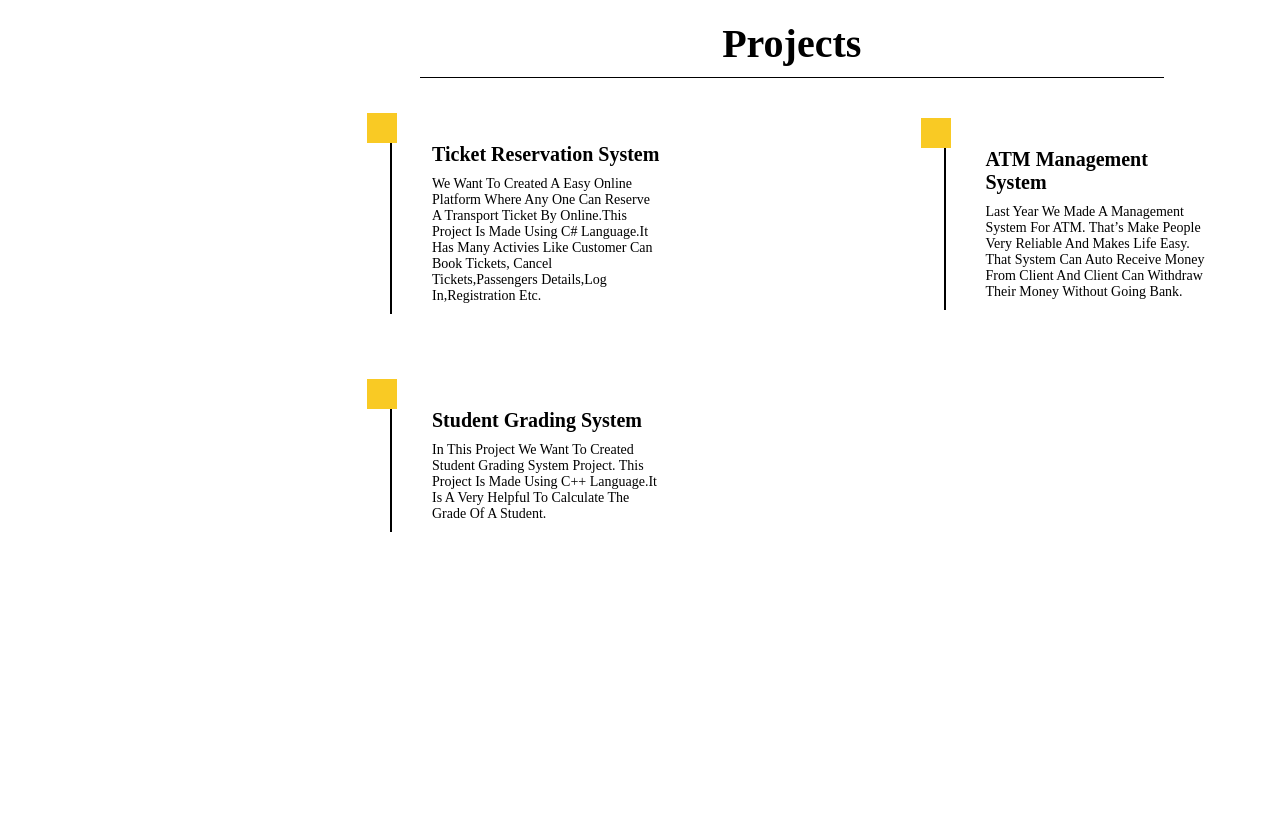
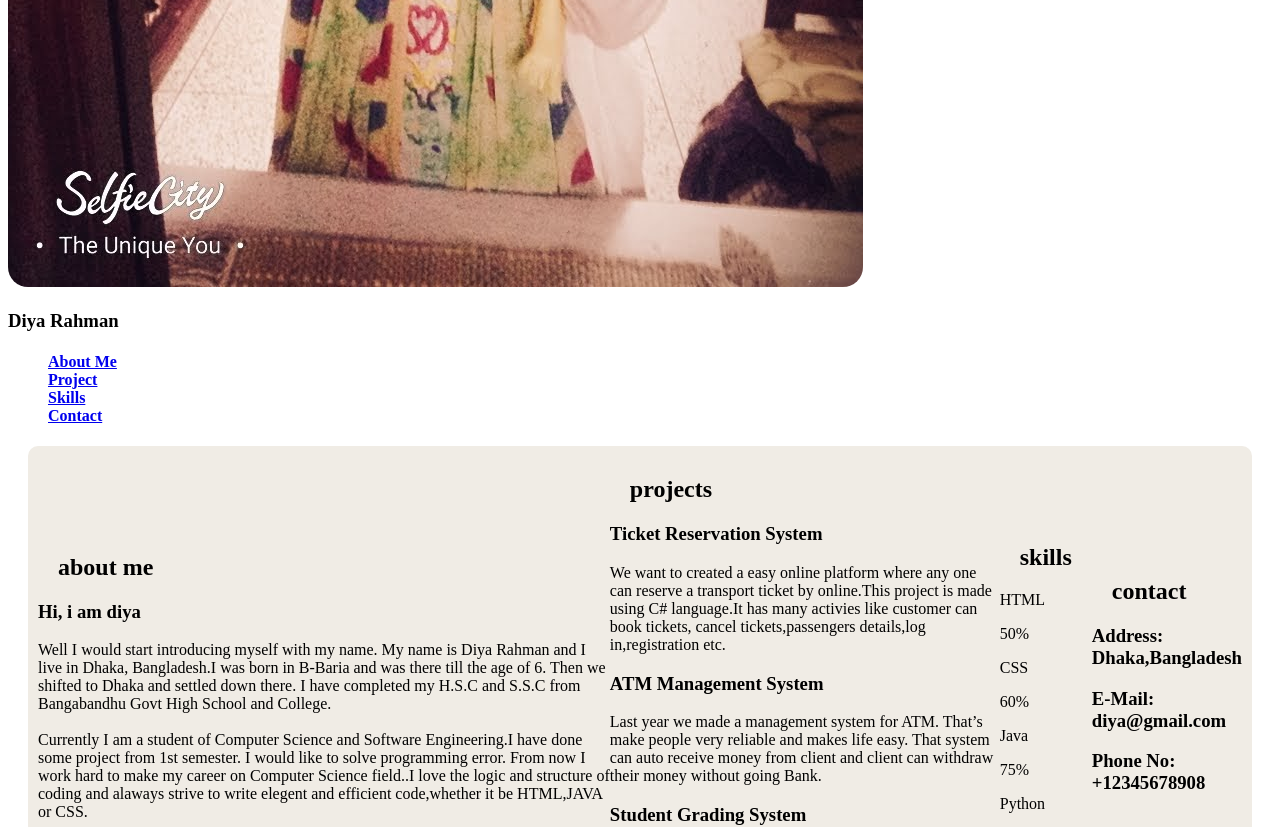
Before and after one commit to DiyaRahman/spps, a plain HTML site: page index.html in a window 1280 px wide. Shown: the part 800-1627 px from the top of the page. Drawn offline with Linux system fonts and the light colour scheme.

Commit message:
final commit of json

```diff
--- a/style.css
+++ b/style.css
@@ -1,264 +1,32 @@
-:root{
-      --yellow:#f9ca24;
+.container{
+      display: flex;
+      margin: 20px;
+      align-items: center;
+      padding: 10px;
+
+      border-radius: 10px;
+
+      min-width: 40%;
+      background:rgb(240, 236, 229);
+
+  }
+h1{
+      margin:20px
+  }
+ul{
+      list-style: none;
+  }
+.btn{
+      margin: 20px;
+      padding: 10px;
+      border-radius: 5px;
+      border: none;
 }
-*{
-      font-size: 'Nunito', sans-serif;
-      margin: 0; padding: 0;
-      box-sizing: border-box;
-      text-decoration: none;
-      outline: none; border: none;
-      text-transform: capitalize;
-      transition: all .2s linear;
-
+.btn:hover{
+      border-radius: 10px;
+      border: none;
+      background-color: bisque;
 }
-html{
-      font-size: 62.5%;
-      overflow-x: hidden;
+img{
+      border-radius: 20px;
 }
-html::-webkit-scrollbar{
-      width: 1.4rem;
-}
-html::-webkit-scrollbar-track{
-      background:#fff;
-}
-html::-webkit-scrollbar-thumb{
-      background: var(--yellow);
-
-}
-body{
-      background: white;
-      overflow-x: hidden;
-      padding-left: 35rem;
-}
-section{
-      min-height: 100vh;
-      padding: 1rem;
-}
-.heading{
-      text-align: center;
-      margin: 0 6rem;
-      font-size: 4rem;
-      padding: 1rem;
-      border-bottom: .1rem solid black;
-      color:#000;
-}
-header{
-      position: fixed;
-      top: 0; left: 0;
-      z-index: 1000;
-      height: 100%;
-      width: 35rem;
-      background:white;
-      display: flex;
-      align-items: left;
-      justify-content: center;
-      flex-flow: column;
-      text-align:left;
-
-}
-
-header .user img{
-      height: 17rem;
-      width: 17rem;
-      border-radius: 50%;
-      object-fit: cover;
-      margin-bottom: 1rem;
-      margin-left: 8rem;
-      border: .7rem solid ;
-}
-header .user .name{
-      font-size: 3.5rem;
-      color: black;
-      margin-left:6rem; ;
-
-}
-header.navbar{
-      width: 300px;
-
-
-}
-header.navbar ul{
-      list-style: none;
-      padding: 1rem 3rem;
-}
-header.navbar ul li a{
-      display: block;
-      padding: 1rem;
-      margin: 1.5rem 0;
-      background:#fff;
-      color: #000;
-      font-size: 2rem;
-
-
-
-}
-
-.aboutme{
-      display: flex;
-      justify-content: center;
-      flex-flow: column;
-
-      width:98%;
-      text-align: left;
-
-
-}
-
-.aboutme h1{
-
-      color: #000;
-}
-.aboutme h3{
-      font-size: 2rem;
-      color: #000;
-}
-.aboutme p{
-      font-size: 2rem;
-      color: #000;
-
-}
-
-.project{
-      width: 100%;
-      justify-content: center;
-}
-.project .box-container{
-      display: flex;
-      align-items: center;
-      justify-content: space-between;
-      flex-wrap: wrap;
-      padding: 1rem 0;
-      padding-left: 2rem;
-}
-.project .box-container .box{
-      width: 27rem;
-      margin: 4rem 1rem;
-      padding-left: 4rem;
-      border-left: .2rem solid #000;
-      position: relative;
-
-}
-.project .box-container .box span{
-      font-size: 1.3rem;
-      background: #fff;
-      color:#000;
-      border-radius: 5rem;
-      padding: 5rem 2.5rem;
-
-}
-.project .box-container .box h3{
-      font-size: 2rem;
-      color: #000;
-      padding-top: 1.5rem;
-}
-.project .box-container .box p{
-      font-size: 1.4rem;
-      color: #000;
-      padding: 1rem 0;
-}
-.project .box-container .box i{
-      position: absolute;
-      top: -1.5rem; left: -2.5rem;
-      height: 3rem;
-      width: 3rem;
-      text-align: center;
-      font-size: 2rem;
-      color: #000;
-      background:var(--yellow) ;
-}
-.skills{
-      display: flex;
-      justify-content: center;
-      flex-flow: column;
-
-}
-
-.contact{
-      display: flex;
-      justify-content: center;
-      flex-flow: column;
-      padding: 0;
-}
-.contact .row{
-      display: flex;
-      align-items: center;
-      justify-content: center;
-      flex-wrap: wrap;
-}
-.contact .row .content{
-      flex: 1 1 0rem;
-      padding: 4rem;
-      padding-bottom: 0;
-}
-.contact .row .content h3{
-      display: flex;
-      align-items: center;
-      font-size: 2rem;
-      color: #000;
-      padding: 1rem 0;
-      font-weight: normal;
-}
-
-/*added new new new new modified*/
-
-.navbar ul li{
-     display: block;
-      text-align: center;
-      padding:10px;
-      font-size: 20px;
-      border: 1px solid;
-      border-radius: 5px;
-      margin-left: 10rem;
-      margin-top: 4px;
-      width: 11rem;
-
-
-}
-.navbar ul li:hover{
-
-       background-color: #db65d7;
-
-
- }
-
-.container{
-
-      border-radius:10px ;
-
-      width: 95%
-
-
-}
-#file{
-      width: 100%;
-}
-/* Make sure that padding behaves as expected */
-
-
-/* Container for skill bars */
-.skill-container {
-  width: 50%; /* Full width */
-  background-color: #ddd; /* Grey background */
-  border-radius: 10px;
-}
-
-.skills {
-  text-align: right;/* Right-align text */
-  font-size: larger;
-  font-weight: 700;
-  padding-top: 15px; /* Add top padding */
-  padding-bottom: 10px; /* Add bottom padding */
-  color: rgb(255, 255, 255); /* White text color */
-  border-radius: 10px;
-}
-.skills p{
-      color: rgb(0, 0, 0);
-      text-align: left;
-      font-size: 20px;
-      padding: auto;
-}
-
-.html {width: 50%; background-color: #db65d7;} /* Green */
-.css {width: 60%; background-color: #db65d7;} /* Blue */
-.js {width: 75%; background-color: #db65d7;} /* Red */
-.php {width: 30%; background-color: #db65d7;} /* Dark Grey */
```
Also changed, not shown: repopeople.html (added, +16 -0 lines), script.js (added, +32 -0 lines).
